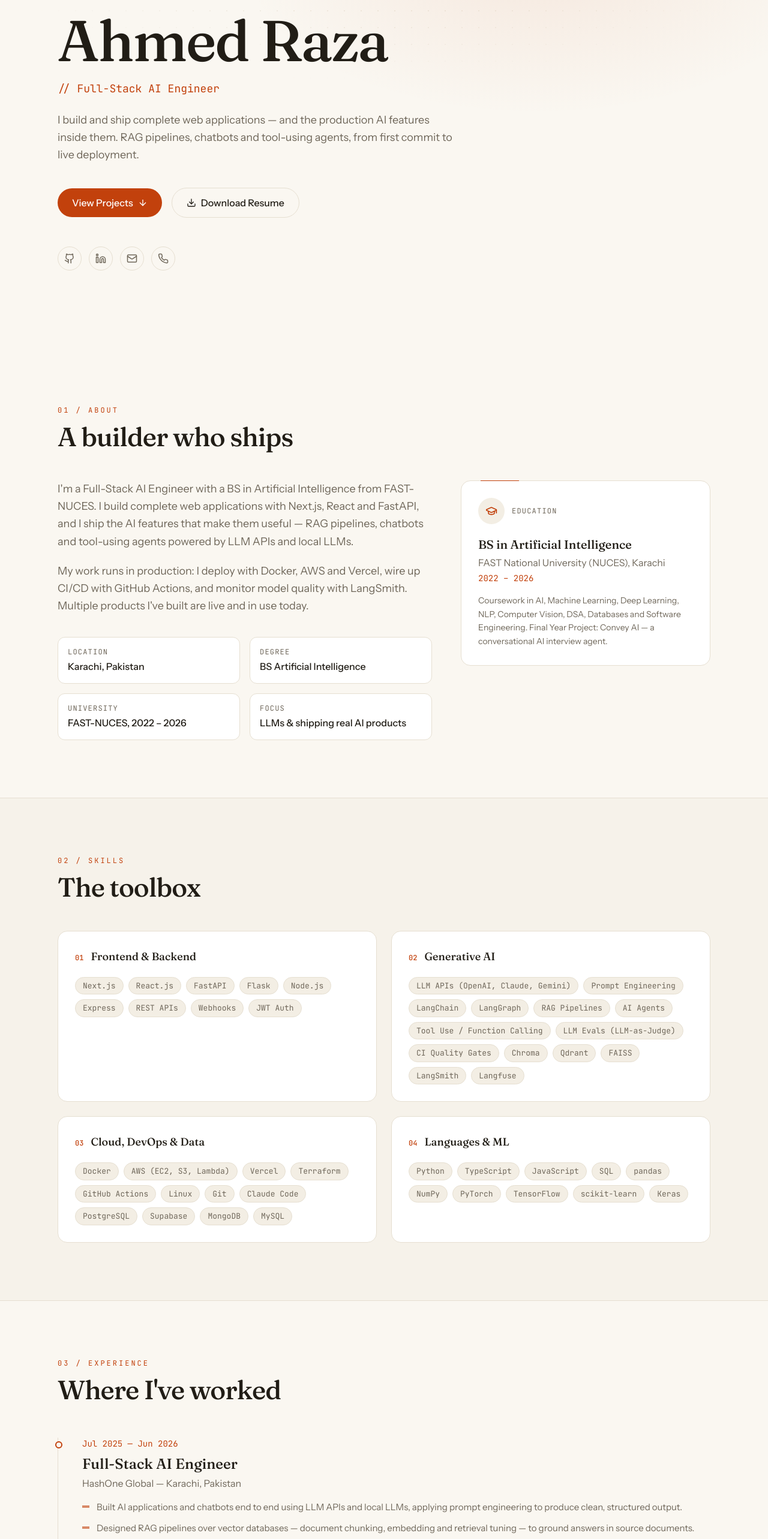
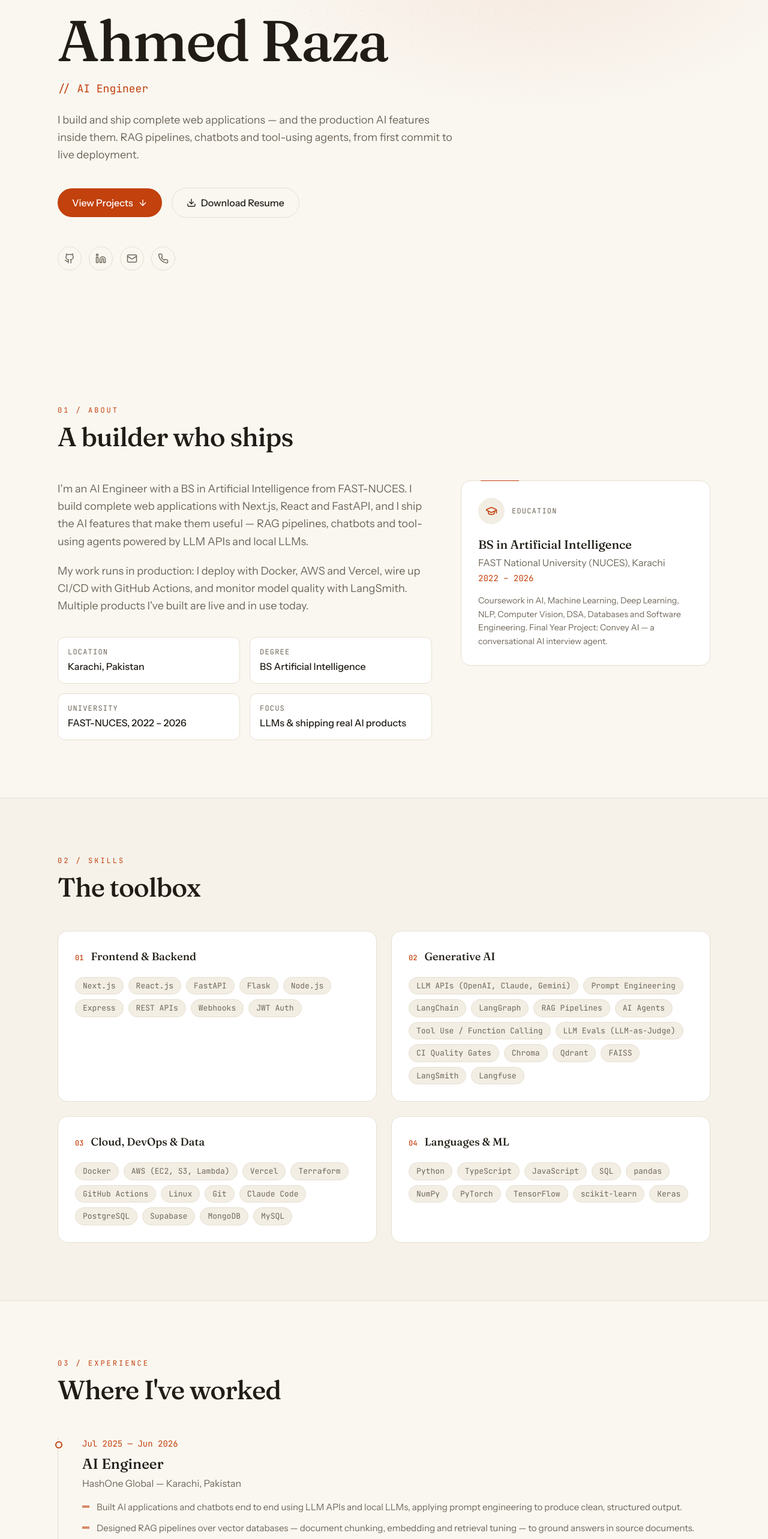
Before and after one commit to ahmedraza-96/ahmed-portfolio, a Next.js app: page / in a window 1280 px wide. Shown: the part 220-2786 px from the top of the page at 60% size. Built offline with nearby package versions, Linux system fonts and the light colour scheme.

Commit message:
Title: AI Engineer; single Code link per project (backend repos); refresh resume

```diff
--- a/src/data/portfolio.ts
+++ b/src/data/portfolio.ts
@@ -61,14 +61,14 @@ export interface Testimonial {
 
 export const site = {
   name: "Ahmed Raza",
-  role: "Full-Stack AI Engineer",
+  role: "AI Engineer",
   /** Used in <title>, OpenGraph and JSON-LD. Set to the deployed domain. */
   url: "https://ahmed-portfolio-jet.vercel.app",
-  title: "Ahmed Raza — Full-Stack AI Engineer",
+  title: "Ahmed Raza — AI Engineer",
   description:
-    "Full-Stack AI Engineer in Karachi, Pakistan. I build and ship complete web applications with Next.js, React and FastAPI, plus production AI features — RAG pipelines, chatbots and tool-using agents.",
+    "AI Engineer in Karachi, Pakistan. I build and ship complete web applications with Next.js, React and FastAPI, plus production AI features — RAG pipelines, chatbots and tool-using agents.",
   keywords: [
-    "Full-Stack AI Engineer",
+    "AI Engineer",
     "Next.js developer",
     "FastAPI",
     "RAG pipelines",
@@ -94,7 +94,7 @@ export const nav: NavItem[] = [
 export const hero = {
   greeting: "Hi, I'm",
   headline: "Ahmed Raza",
-  role: "Full-Stack AI Engineer",
+  role: "AI Engineer",
   tagline:
     "I build and ship complete web applications — and the production AI features inside them. RAG pipelines, chatbots and tool-using agents, from first commit to live deployment.",
   status: "Available for work",
@@ -107,7 +107,7 @@ export const hero = {
 
 export const about = {
   paragraphs: [
-    "I'm a Full-Stack AI Engineer with a BS in Artificial Intelligence from FAST-NUCES. I build complete web applications with Next.js, React and FastAPI, and I ship the AI features that make them useful — RAG pipelines, chatbots and tool-using agents powered by LLM APIs and local LLMs.",
+    "I'm an AI Engineer with a BS in Artificial Intelligence from FAST-NUCES. I build complete web applications with Next.js, React and FastAPI, and I ship the AI features that make them useful — RAG pipelines, chatbots and tool-using agents powered by LLM APIs and local LLMs.",
     "My work runs in production: I deploy with Docker, AWS and Vercel, wire up CI/CD with GitHub Actions, and monitor model quality with LangSmith. Multiple products I've built are live and in use today.",
   ],
   facts: [
@@ -199,7 +199,7 @@ export const skillGroups: SkillGroup[] = [
 
 export const experience: ExperienceItem[] = [
   {
-    role: "Full-Stack AI Engineer",
+    role: "AI Engineer",
     company: "HashOne Global",
     location: "Karachi, Pakistan",
     period: "Jul 2025 — Jun 2026",
@@ -249,8 +249,7 @@ export const projects: Project[] = [
       "An AI agent that conducts and evaluates mock interviews autonomously in Urdu and English, with an avatar-based interview mode. Built as my Final Year Project — deployed and live.",
     tech: ["Next.js", "Node.js", "OpenAI API", "REST APIs"],
     liveUrl: "https://www.conveyai.live/",
-    repoUrl: "https://github.com/ahmedraza-96/conveyai-frontend",
-    repoUrl2: "https://github.com/ahmedraza-96/conveyai-backend",
+    repoUrl: "https://github.com/ahmedraza-96/conveyai-backend",
     featured: true,
   },
   {
@@ -270,8 +269,7 @@ export const projects: Project[] = [
       "AWS EC2",
     ],
     liveUrl: "https://cognos-frontend.vercel.app",
-    repoUrl: "https://github.com/ahmedraza-96/Cognos-Frontend",
-    repoUrl2: "https://github.com/ahmedraza-96/Cognos-Backend",
+    repoUrl: "https://github.com/ahmedraza-96/Cognos-Backend",
     featured: true,
   },
   {
@@ -281,8 +279,7 @@ export const projects: Project[] = [
       "Connects medicine donors with people in need. Includes an admin panel that moderates donations and user accounts before listings go live. Deployed and accessible online.",
     tech: ["React", "Node.js", "Express", "MongoDB"],
     liveUrl: "https://careshare-frontend.vercel.app/",
-    repoUrl: "https://github.com/ahmedraza-96/Caresharefrontend",
-    repoUrl2: "https://github.com/ahmedraza-96/Caresharebackend",
+    repoUrl: "https://github.com/ahmedraza-96/Caresharebackend",
   },
   {
     name: "IT Inventory Management System",
```
Also changed, not shown: 1 other file (tests, documents, lock files or other folders).
